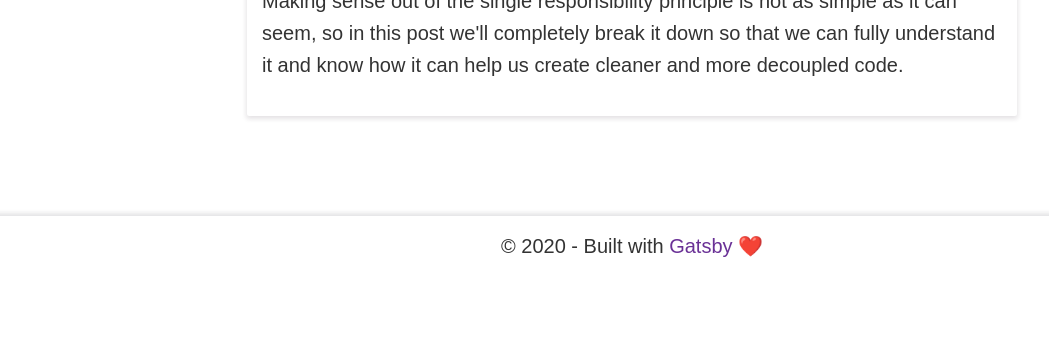
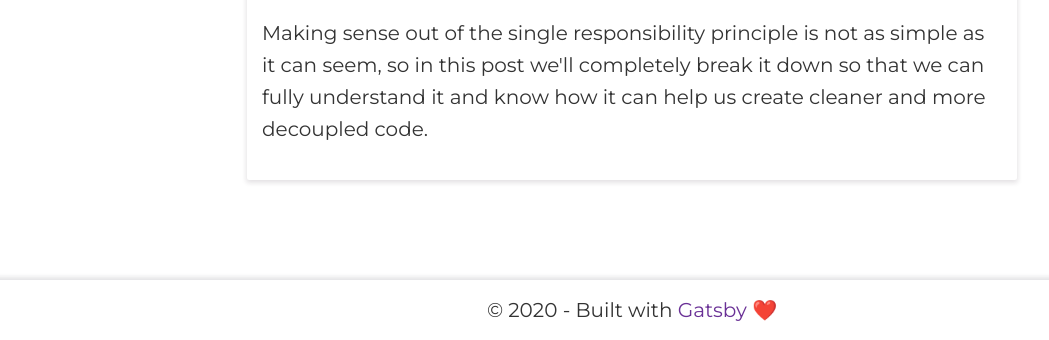
Before and after one commit to eddiemf/devlust, a Gatsby site: page / in a window 1280 px wide. Shown: the part 645-985 px from the top of the page, without its empty margins (8-1057 px from the left). Before the commit the page ends 921 px from the top, so only its background shows below. Built offline with nearby package versions, Linux system fonts and the light colour scheme; Gatsby itself is replaced by a stand-in of ours; some packages are replaced by stand-ins of ours.

Commit message:
fix: wrong font url

```diff
--- a/src/components/layout/Layout.tsx
+++ b/src/components/layout/Layout.tsx
@@ -11,7 +11,7 @@ const Layout: FunctionComponent = ({ children }) => {
     <LayoutBase>
       <Helmet>
         <link
-          href="https://fonts.googleapis.com/css?family=Lato:400,900&display=swap|Montserrat:400,400i,700&display=swap"
+          href="https://fonts.googleapis.com/css?family=Lato:400,900|Montserrat:400,400i,700&display=swap"
           rel="stylesheet"
         />
       </Helmet>
```
